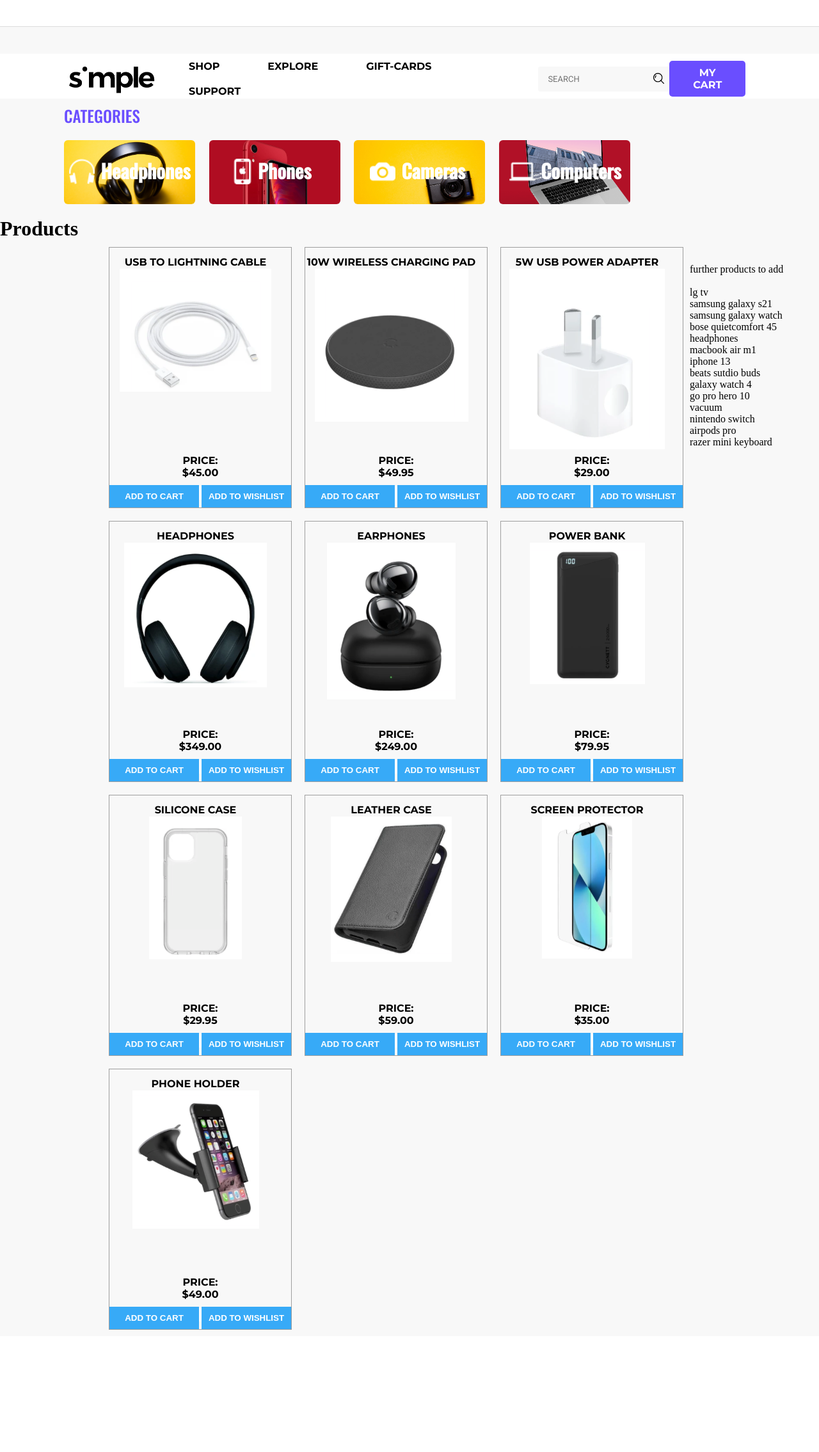
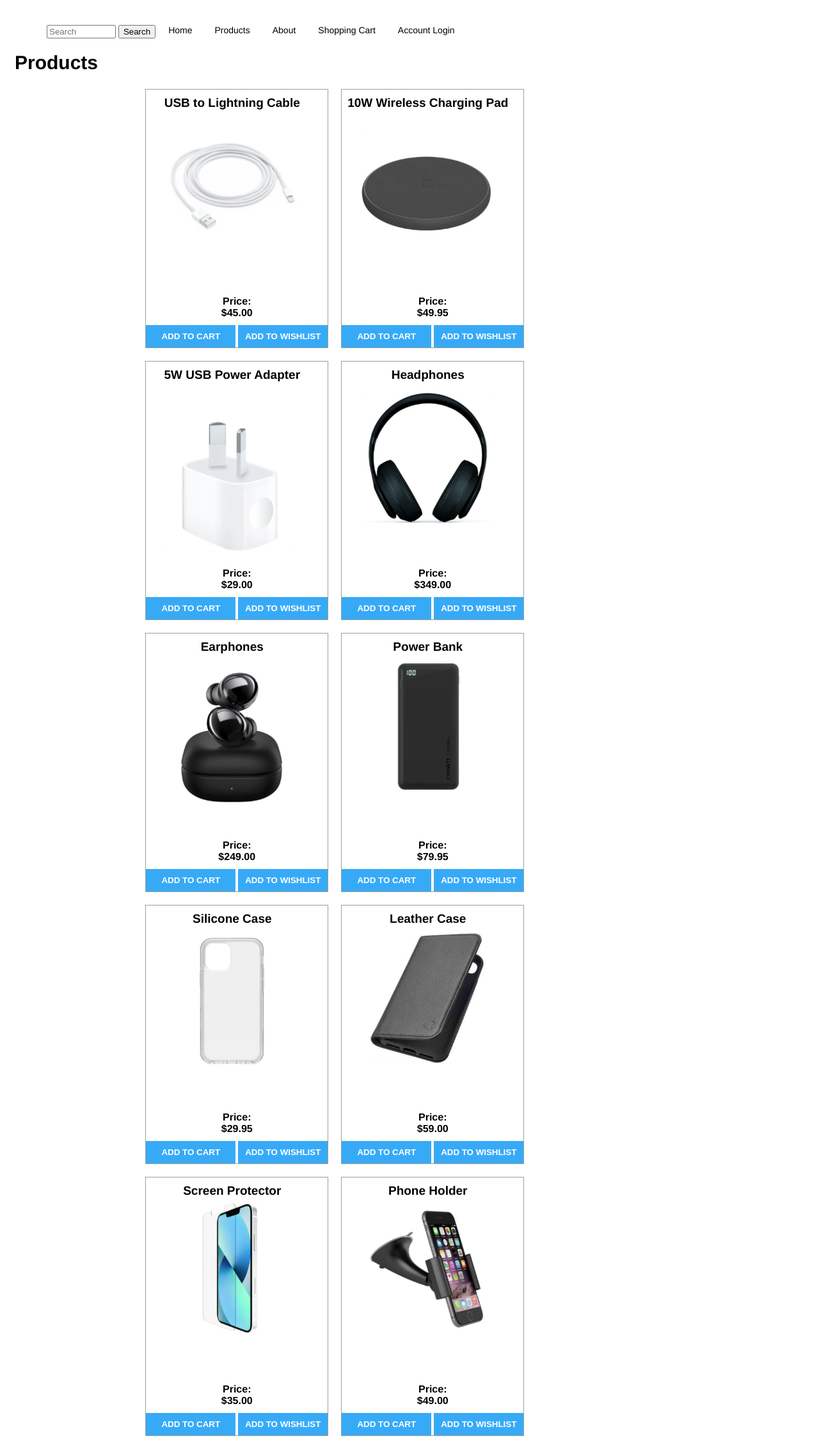
Before and after one commit to eust0015/COMP2772, a PHP site: page /products.html in a window 1280 px wide. Shown: the whole page at 64% size. Before the commit the page ends 2078 px from the top, so only its background shows below. Run offline with PHP 8.4, Linux system fonts and the light colour scheme.

Commit message:
Revert to old pages
revert to old product page

```diff
--- a/products.html
+++ b/products.html
@@ -1,86 +1,41 @@
 <!DOCTYPE html>
-<html lang="en">
+<html>
     <head>
-        <meta charset="UTF-8" />
-        <meta http-equiv="X-UA-Compatible" content="IE=edge" />
-        <meta name="viewport" content="width=device-width, initial-scale=1.0" />
+        <link rel="stylesheet" href="styles/productstyle.css">
+        <meta charset="utf-8">
+        <meta name="author" content="Group-07" />
+        <meta name="description" content="Assignment02" />
         <title>Products</title>
-        <link rel="preconnect" href="https://fonts.googleapis.com" />
-        <link rel="preconnect" href="https://fonts.gstatic.com" crossorigin />
-        <link href="https://fonts.googleapis.com/css2?family=Montserrat:wght@800&family=Oswald:wght@500&family=Roboto:wght@700&display=swap" rel="stylesheet" />
-        <link rel="stylesheet" href="styles/productstyle.css" />
     </head>
     <body>
-        <!-- Header - Top and Bottom -->
-        <div class="first-header" id="first-header"></div>
-        <div class="second-header" id="second-header">
-          <header class="header-second">
-            <a href="index.html"> <img class="header2-logo" src="images/header-logo.png" alt="logo" /> </a>
-            <nav>
-              <ul class="nav-links">
-                <li><a href="#">Shop</a></li>
-                <li><a href="#">Explore</a></li>
-                <li><a href="#">Gift-Cards</a></li>
-                <li><a href="#">Support</a></li>
-              </ul>
-            </nav>
-            <input type="text" placeholder="Search" />
-            <a class="my-cart" href="#"><button class="header-second-my-cart-button">My Cart</button></a>
-          </header>
-        </div>
-
-        <!-- Products Title -->
-       <div class="products-main" id="products-main">
-        <div class="products" id="products">
-            <!-- <img class="products" id="products" src="images/purpleflame.png" alt="#" /> -->
-            <span class="products" id="products">Categories</span>
-          </div>
-       </div>
-
-       <!-- Product Categories -->
-       <div class="product-categories" id="product categories">
-           <div class="categories" id="categories">
-               <a href="">
-                   <div class="categorie" id="categorie-headphones">
-                       <div class="categorie-headphones-inline-block">
-                           <img class="headphone-image" src="images/headphones-8-32.png" alt="#" />
-                           <span class="headphone-text">Headphones</span>
-                        </div>
-                    </div>
-                </a>
-                <a href="">
-                    <div class="categorie" id="categorie-mobiles">
-                        <div class="categorie-mobiles-inline-block">
-                            <img class="mobile-image" src="images/iphone-32.png" alt="#" />
-                            <span class="mobile-text">Phones</span>
-                        </div>
-                    </div>
-                </a>
-                <a href="">
-                    <div class="categorie" id="categorie-cameras">
-                        <div class="categorie-cameras-inline-block">
-                            <img class="camera-image" src="images/camera-4-32.png" alt="#" />
-                            <span class="camera-text">Cameras</span>
-                        </div>
-                    </div>
-                </a>
-                <a href="">
-                    <div class="categorie" id="categorie-computers">
-                        <div class="categorie-computers-inline-block">
-                            <img class="computer-image" src="images/laptop-3-32.png" alt="#" />
-                            <span class="computer-text">Computers</span>
-                        </div>
-                    </div>
-                </a>
-            </div>
-        </div>
-
-        <!-- Display All Products -->
-        <br><br><br><br><br>
-
+        <ul id="menu">
+            <li id="list">
+                <form action="products.html" id="formSearch" name="formSearch" method="GET">
+                    <input type="text" id="textSearch" name="textSearch" placeholder="Search" >
+                    <input type="submit" value="Search"/>
+                </form>
+            </li>
+            <li id="list">
+                <a href="index.html">Home</a>
+            </li>
+            <li id="list">
+                <a href="products.html">Products</a>
+            </li>
+            <li id="list">
+                <a href="about.html">About</a>
+            </li>
+            <li id="list">
+                <a href="cart.html">Shopping Cart</a>
+            </li>
+            <li id="list">
+                <a href="login.html">Account Login</a>
+            </li>
+        </ul>
+        <br>
+        <br>
         <h1>Products</h1>
 
-        <div class="products-list">
+        <div class="products">
             <ul class="items">
                 <li class="product-item"><div id="item"><a href="">USB to Lightning Cable</a></div>
                 <div id="item1" class="item-height"><a href=""><img src="images/USB to Lightning Cable.png" alt="USB Lightning"></a></div>
@@ -193,23 +148,7 @@
                 </div></li>
             </ul>
         </div>
-        <br><br>
 
-        further products to add <br><br>
-
-lg tv <br>
-samsung galaxy s21 <br>
-samsung galaxy watch <br>
-bose quietcomfort 45 headphones <br>
-macbook air m1 <br>
-iphone 13 <br>
-beats sutdio buds <br>
-galaxy watch 4 <br>
-go pro hero 10 <br>
-vacuum <br>
-nintendo switch <br>
-airpods pro <br>
-razer mini keyboard <br>
 
     </body>
 </html>
--- a/styles/productstyle.css
+++ b/styles/productstyle.css
@@ -1,277 +1,14 @@
-@import url("https://fonts.googleapis.com/css2?family=Montserrat:wght@700&family=Roboto:wght@300;400;700&display=swap");
-
-* {
-  box-sizing: border-box;
-  margin: 0;
-  padding: 0;
-  list-style: none;
-  text-decoration: none;
+html{
+  margin: 15px;
+  font-family: Helvetica, Arial, sans-serif;
+  font-size: 14px;
 }
-
-body {
-  background-color: #f8f8f8;
-  overflow-x: hidden;
-  /* overflow-y: scroll; */
+h1{
+  font-size: 30px;
+  font-weight: bolder;
+  margin-bottom: 10px;
+  color: black;
 }
-
-/* Header - Top and Bottom */
-
-div.first-header {
-  position: none;
-  width: 100%;
-  height: 42px;
-  background-color: white;
-  border-bottom: 1px solid #dcdcdc;
-  padding-left: 100px;
-}
-
-div.second-header {
-  position: relative;
-  top: 42px;
-  width: 100%;
-  height: 70px;
-  background-color: white;
-  padding-left: 100px;
-  padding-right: 100px;
-}
-
-header.header-second {
-  display: flex;
-  justify-content: space-between;
-  align-items: center;
-}
-
-img.header2-logo {
-  display: inline-block;
-  width: 150px;
-  cursor: pointer;
-  padding-top: 8px;
-}
-
-li,
-a,
-button.header-second-my-cart-button {
-  font-family: "Montserrat", sans-serif;
-  font-weight: 700;
-  font-size: 16px;
-  color: black;
-  text-decoration: none;
-  text-transform: uppercase;
-}
-
-ul.nav-links {
-  list-style: none;
-}
-
-ul.nav-links li {
-  display: inline-block;
-  padding: 0px 20px;
-}
-
-ul.nav-links li a {
-  transition: all 0.3s ease 0s;
-}
-
-ul.nav-links li a:hover {
-  color: #6a4eff;
-}
-
-input,
-input::-webkit-input-placeholder {
-  text-transform: uppercase;
-  padding-left: 0px;
-}
-
-div.second-header input[type="text"] {
-  width: 20%;
-  font-family: "Roboto", sans-serif;
-  font-weight: 400;
-  font-size: 13px;
-  color: black;
-  background-color: #f8f8f8;
-  border: none;
-  outline: none;
-  border-radius: 4px;
-  background-image: url(..//images/search.png);
-  background-repeat: no-repeat;
-  background-size: 17px;
-  background-position-x: 180px;
-  background-position-y: 10px;
-  text-transform: none;
-  text-indent: 5px;
-  padding: 12px 10px;
-}
-
-button.header-second-my-cart-button {
-  padding: 9px 25px;
-  border: none;
-  border-radius: 5px;
-  background-color: #6a4eff;
-  cursor: pointer;
-  transition: all 0.3s ease 0s;
-  color: white;
-}
-
-button.header-second-my-cart-button:hover {
-  background-color: #eb9133;
-}
-
-/* Products */
-
-div.products {
-    position: relative;
-    padding-left: 100px;
-    top: 50px;
-  }
-
-  img.products {
-    vertical-align: top;
-    margin-bottom: 16px;
-    width: 32px;
-    height: 32px;
-  }
-
-  span.products {
-    font-family: "Oswald", sans-serif;
-    font-size: 25px;
-    color: #6a4eff;
-    text-transform: uppercase;
-  }
-
-  /* Product Categories */
-
-
-div.product-categories {
-    margin-left: 98px;
-  }
-
-  div.categories {
-    display: inline-block;
-  }
-
-  div.categorie {
-    position: relative;
-    display: inline-block;
-    top: 70px;
-    width: 205px;
-    height: 100px;
-    background-color: #b11127;
-    border-radius: 6px;
-    margin-left: 2px;
-  }
-
-  #categorie-headphones {
-    background-size: cover;
-    background-repeat: no-repeat;
-    background-position: center;
-    background-image: url(..//images/headphone.jpg);
-  }
-
-  div.categorie-headphones-inline-block {
-    display: inline-block;
-    padding-left: 8px;
-    margin-top: 25px;
-  }
-
-  img.headphone-image {
-    vertical-align: middle;
-    height: 40px;
-    margin-bottom: 16px;
-  }
-
-  span.headphone-text {
-    font-family: "Oswald", sans-serif;
-    font-size: 30px;
-    color: white;
-    padding-left: 5px;
-    text-transform: none;
-  }
-
-  #categorie-mobiles {
-    background-size: cover;
-    background-repeat: no-repeat;
-    background-position: center;
-    background-image: url(..//images/mobile.jpeg);
-
-  }
-
-  div.categorie-mobiles-inline-block {
-    display: inline-block;
-    padding-left: 32px;
-    margin-top: 25px;
-  }
-
-  img.mobile-image {
-    vertical-align: middle;
-    height: 40px;
-    margin-bottom: 16px;
-  }
-
-  span.mobile-text {
-    font-family: "Oswald", sans-serif;
-    text-align: center;
-    font-size: 30px;
-    color: white;
-    text-transform: none;
-  }
-
-  #categorie-cameras {
-    background-size: cover;
-    background-repeat: no-repeat;
-    background-position: center;
-    background-image: url(..//images/camera.jpg);
-
-  }
-
-  div.categorie-cameras-inline-block {
-    display: inline-block;
-    padding-left: 25px;
-    margin-top: 25px;
-  }
-
-  img.camera-image {
-    vertical-align: middle;
-    height: 40px;
-    margin-bottom: 16px;
-  }
-
-  span.camera-text {
-    font-family: "Oswald", sans-serif;
-    font-size: 30px;
-    color: white;
-    padding-left: 5px;
-    text-transform: none;
-  }
-
-  #categorie-computers {
-    background-size: cover;
-    background-repeat: no-repeat;
-    background-position: center;
-    background-image: url(..//images/computer.png);
-}
-
-  div.categorie-computers-inline-block {
-    display: inline-block;
-    padding-left: 16px;
-    margin-top: 25px;
-  }
-
-  img.computer-image {
-    vertical-align: middle;
-    height: 40px;
-    margin-bottom: 16px;
-  }
-
-  span.computer-text {
-    font-family: "Oswald", sans-serif;
-    font-size: 30px;
-    color: white;
-    padding-left: 5px;
-    text-transform: none;
-  }
-
-  /* Display All Products */
-
 li{
   list-style-type: none;
   float: left;
@@ -283,11 +20,25 @@ a{
   color: black;
   text-decoration: none;
 }
+a:hover{
+  color: orange;
+}
 #h1:hover{
   color: black;
 }
 
-.products-list{
+ul#menu li {
+  display:inline;
+}
+
+#formSearch{
+  display: inline;
+}
+
+#textSearch{
+  width: 100px;
+}
+.products{
   width: 75%;
   margin: auto;
 }
```
Also changed, not shown: 1 other file. Lines whose indentation alone changed are shown as unchanged.
